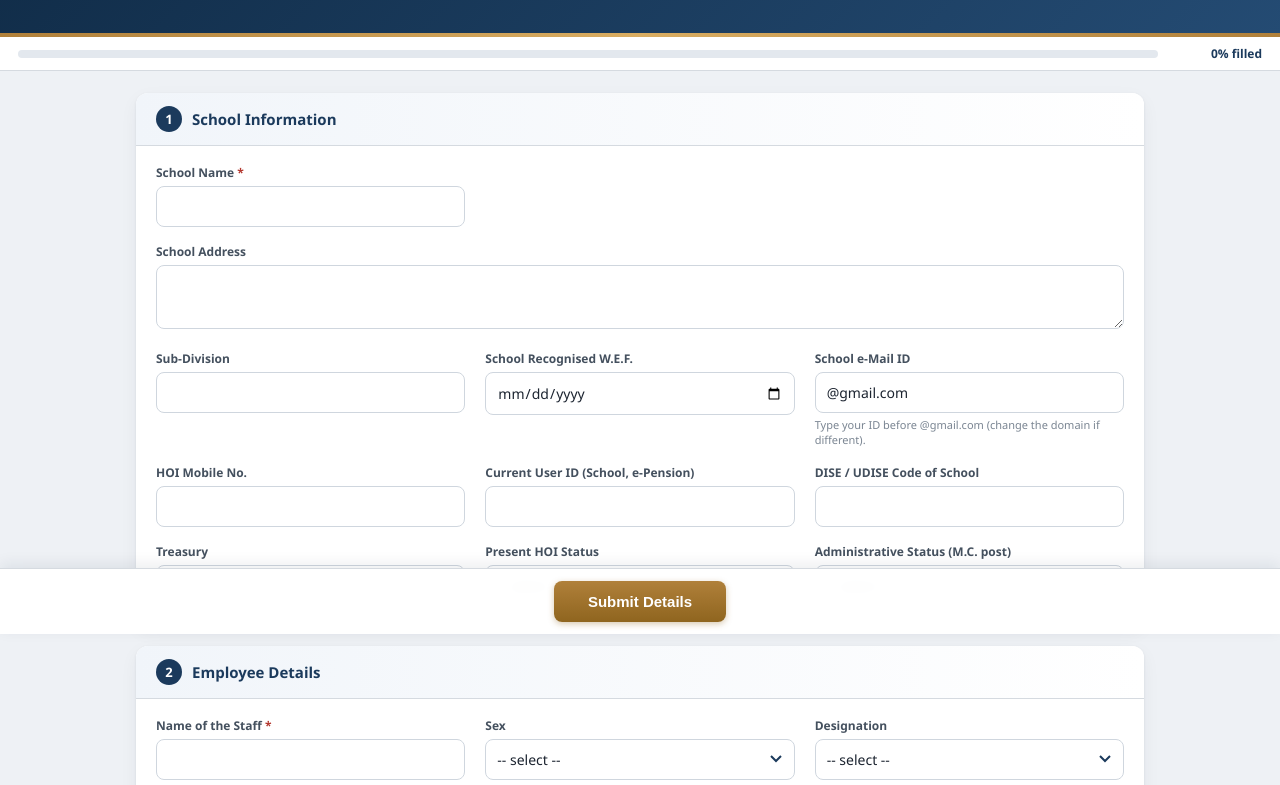
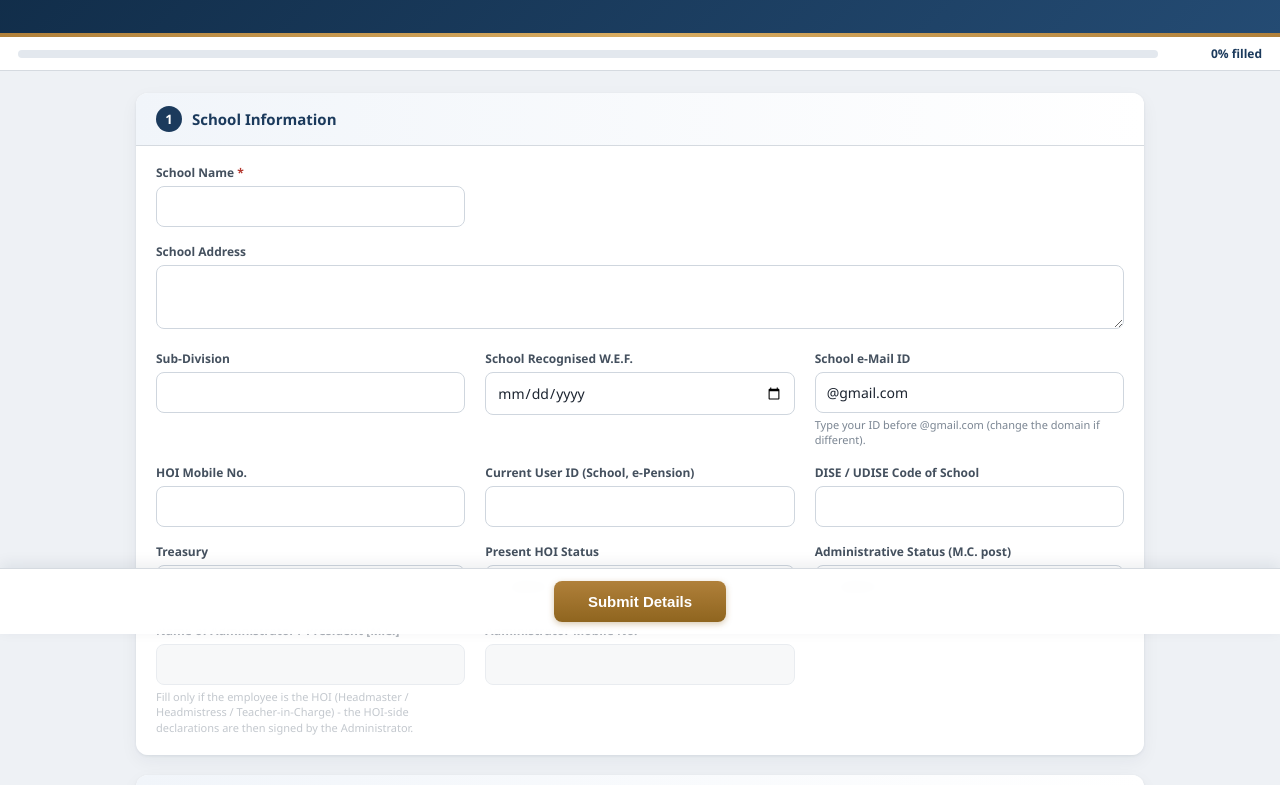
Before and after one commit to prabirdangar-web/pension_data_collection, a plain HTML site: page index.html in a window 1280 px wide. Shown: the part 166-951 px from the top of the page. Drawn offline with Linux system fonts and the light colour scheme.

Commit message:
Add admin fields for administrator details

```diff
--- a/index.html
+++ b/index.html
@@ -119,6 +119,7 @@ const HOI_DESIGNATIONS = ["HEADMASTER","HEADMISTRESS","TEACHER-IN-CHARGE"];
 const EMAIL_DEFAULT = "@gmail.com";
 
 /* ---------- field groups that switch on/off ---------- */
+const ADMIN_FIELDS   = ["adminName","adminMobile"];
 const CHARGE_FIELDS  = ["chargeHandOverCause","chargeHandOverToName","chargeHandOverToPost","chargeHandOverDate","ticChargeFrom"];
 const SPOUSE_SERVICE = ["spouseOffice","spouseDept","spouseDoj","spouseDesignation"];
 
@@ -135,7 +136,9 @@ const SECTIONS = [
     {id:"diseCode", label:"DISE / UDISE Code of School", type:"text"},
     {id:"treasury", label:"Treasury", type:"text"},
     {id:"hoiStatus", label:"Present HOI Status", type:"select", options:DESIGNATIONS},
-    {id:"adminStatus", label:"Administrative Status (M.C. post)", type:"select", options:ADMIN_STATUSES}
+    {id:"adminStatus", label:"Administrative Status (M.C. post)", type:"select", options:ADMIN_STATUSES},
+    {id:"adminName", label:"Name of Administrator / President [M.C.]", type:"text", hint:"Fill only if the employee is the HOI (Headmaster / Headmistress / Teacher-in-Charge) - the HOI-side declarations are then signed by the Administrator."},
+    {id:"adminMobile", label:"Administrator Mobile No.", type:"text"}
   ]},
   { title:"Employee Details", fields:[
     {id:"staffName", label:"Name of the Staff", type:"text", required:true},
@@ -207,6 +210,9 @@ const SECTIONS = [
     {id:"chargeHandOverDate", label:"Charge Hand-over Date of Execution", type:"date"},
     {id:"ticChargeFrom", label:"T.I.C. Charge From (existing user-id date)", type:"date"},
     {id:"cpcName", label:"CPC Name / Address (Circle Project Co-ordinator)", type:"text"}
+  ]},
+  { title:"Employee Declaration (D.I. Instruction)", note:"The date of your own declarations regarding pending Court case / litigation and outstanding Bank / Society loan. This date is printed in the HOI's declarations and in your declaration papers.", fields:[
+    {id:"declDate", label:"Date of Employee's Declaration", type:"date"}
   ]}
 ];
 
@@ -354,6 +360,7 @@ function applyRules(){
   // 4. Charge hand-over only for HM / HMistress / TIC
   const isHoi = HOI_DESIGNATIONS.includes($("designation").value);
   setOn(CHARGE_FIELDS, isHoi);
+  setOn(ADMIN_FIELDS, isHoi);
   $("chargeSection").classList.toggle("off", !isHoi);
 }
 
```
